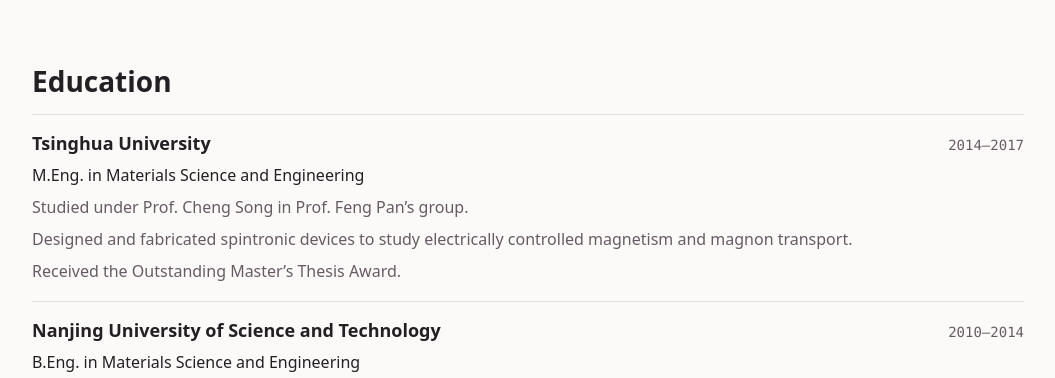
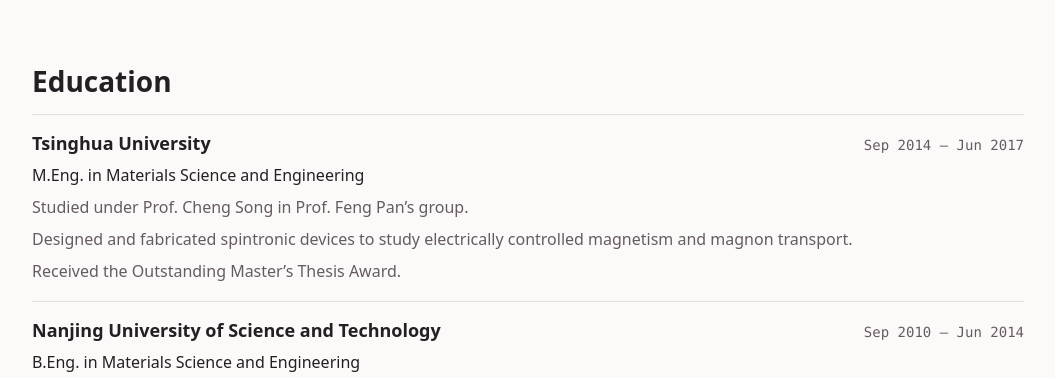
Before and after one commit to shishishu/shishishu.github.io, a plain HTML site: page index.html in a window 1280 px wide. Shown: the part 1220-1598 px from the top of the page, without its empty margins (112-1167 px from the left). Drawn offline with Linux system fonts and the light colour scheme.

Commit message:
Add months to education dates

```diff
--- a/index.html
+++ b/index.html
@@ -81,7 +81,7 @@
           <li class="entry">
             <div class="entry-heading">
               <h3>Tsinghua University</h3>
-              <p class="entry-meta"><time datetime="2014">2014</time>–<time datetime="2017">2017</time></p>
+              <p class="entry-meta"><time datetime="2014-09">Sep 2014</time> – <time datetime="2017-06">Jun 2017</time></p>
             </div>
             <p class="degree">M.Eng. in Materials Science and Engineering</p>
             <p>Studied under Prof. Cheng Song in Prof. Feng Pan’s group.</p>
@@ -91,7 +91,7 @@
           <li class="entry">
             <div class="entry-heading">
               <h3>Nanjing University of Science and Technology</h3>
-              <p class="entry-meta"><time datetime="2010">2010</time>–<time datetime="2014">2014</time></p>
+              <p class="entry-meta"><time datetime="2010-09">Sep 2010</time> – <time datetime="2014-06">Jun 2014</time></p>
             </div>
             <p class="degree">B.Eng. in Materials Science and Engineering</p>
             <p>Ranked first in a cohort of 150 and received the National Scholarship.</p>
```
